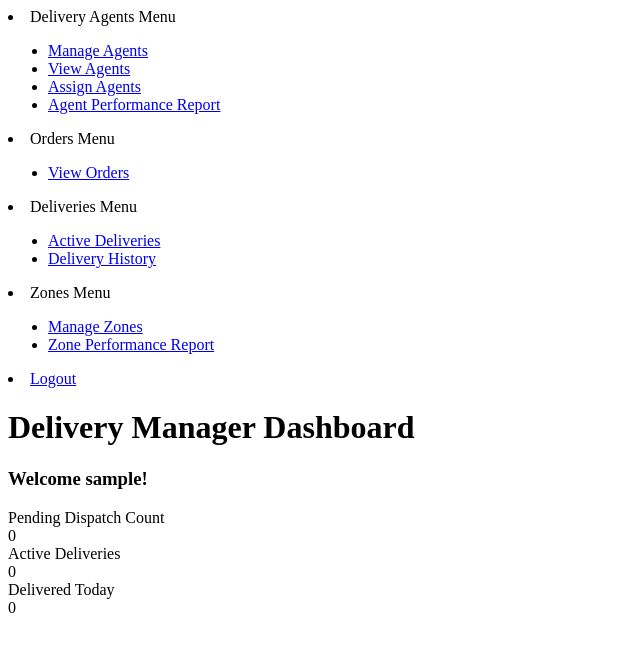
After one commit to TASMIA-AMIN/E-Commerce-Store, a PHP site: page /controller/DeliveryManagerDashboardController.php in a window 1280 px wide. The commit adds this page. Shown: the top 652 px of the page, without its empty margins (0-640 px from the left). Run offline with PHP 8.4, Linux system fonts and the light colour scheme; the visitor is signed in with stand-in values (Sample User, id 1); tables that the repository leaves empty or names only in its code hold one stand-in row (values such as "Sample post").

Commit message:
Dashboard + Logout + Sidebar + Minor Changes

```diff
--- /dev/null
+++ b/controller/DeliveryManagerDashboardController.php
@@ -0,0 +1,13 @@
+<?php
+	require_once '../model/DeliveryManagerGeneric.php';
+	require_once '../model/DeliveryManagerDashboardModel.php';
+
+	$conn = Connect();
+	$pendingDispatch = pendingDispatchCount($conn);
+	$activeDelivery = activeDeliveryCount($conn);
+	$deliveredToday = deliveredTodayCount($conn);
+	Close($conn);
+
+	include '../views/DeliveryManagerDashboard.php';
+
+?>
--- a/controller/DeliveryManagerLoginController.php
+++ b/controller/DeliveryManagerLoginController.php
@@ -18,7 +18,7 @@
 			$_SESSION['isLogged'] = true;
 			$_SESSION['username'] = getUserName($conn, $userPhone);
 
-			header('Location: ../views/DeliveryManagerDashboard.php');
+			header('Location: ../controller/DeliveryManagerDashboardController.php');
 			Close($conn);
 			exit();
 
--- /dev/null
+++ b/controller/DeliveryManagerLogoutController.php
@@ -0,0 +1,6 @@
+<?php
+session_start();
+session_destroy();
+
+header('Location: ../views/DeliveryManagerLogin.php');
+?>
--- /dev/null
+++ b/model/DeliveryManagerDashboardModel.php
@@ -0,0 +1,44 @@
+<?php
+	function pendingDispatchCount($conn){
+
+		$sql = "SELECT COUNT(*) AS total FROM delivery_assignments WHERE status = 'assigned'";
+
+		$result = mysqli_query($conn, $sql);
+
+		if(mysqli_num_rows($result) > 0){
+			$row = mysqli_fetch_assoc($result);
+
+			return $row['total'];
+		}
+		return 0;
+	}
+
+	function activeDeliveryCount($conn){
+
+		$sql = "SELECT COUNT(*) AS total FROM delivery_assignments WHERE status IN ('assigned', 'picked_up', 'in_transit')";
+
+		$result = mysqli_query($conn, $sql);
+
+		if(mysqli_num_rows($result) > 0){
+			$row = mysqli_fetch_assoc($result);
+
+			return $row['total'];
+		}
+		return 0;
+	}
+
+	function deliveredTodayCount($conn){
+
+		$sql = "SELECT COUNT(*) AS total FROM delivery_assignments WHERE status = 'delivered' AND DATE(delivered_at) = CURDATE()";
+
+		$result = mysqli_query($conn, $sql);
+
+		if(mysqli_num_rows($result) > 0){
+			$row = mysqli_fetch_assoc($result);
+
+			return $row['total'];
+		}
+		return 0;
+	}
+
+?>
--- a/views/DeliveryManagerDashboard.php
+++ b/views/DeliveryManagerDashboard.php
@@ -1,7 +1,8 @@
 <?php
 	session_start();
-	if(!$_SESSION['isLogged']){
-		header('../views/DeliveryManagerDashboard.php');
+	if(!isset($_SESSION['isLogged']) || !$_SESSION['isLogged']){
+		header('Location: ../views/DeliveryManagerLogin.php');
+		exit();
 	}
 
 ?>
@@ -13,7 +14,24 @@
 	<title>Welcome <?php echo $_SESSION['username'] ?></title>
 </head>
 <body>
-	<?php echo $_SESSION['username'] ?>
+
+	<?php require '../views/DeliveryManagerSideBar.php' ?>
+
+	<h1>Delivery Manager Dashboard</h1>
+	<h3>Welcome <?php echo $_SESSION['username'] ?>!</h3>
+	<div>
+		Pending Dispatch Count<br>
+		<?php echo $pendingDispatch ?><br>
+	</div>
+	<div>
+		Active Deliveries<br>
+		<?php echo $activeDelivery ?><br>
+	</div>
+	<div>
+		Delivered Today<br>
+		<?php echo $deliveredToday ?><br>
+	</div>
+
 
 </body>
 </html>
--- /dev/null
+++ b/views/DeliveryManagerSideBar.php
@@ -0,0 +1,30 @@
+<li>
+    Delivery Agents Menu
+    <ul>
+        <li class=><a href="../views/DeliveryManagerManageAgents.php">Manage Agents</a></li>
+        <li><a href="../views/DeliveryManagerViewAgents.php">View Agents</a></li>
+        <li><a href="../views/DeliveryManagerAssignAgents.php">Assign Agents</a></li>
+        <li><a href="../views/DeliveryManagerAgentPerfReport.php">Agent Performance Report</a></li>
+    </ul>
+</li>
+<li>
+	Orders Menu
+	<ul>
+		<li><a href="../views/DeliveryManagerViewOrder.php">View Orders</a></li>
+	</ul>
+</li>
+<li>
+	Deliveries Menu
+	<ul>
+		<li><a href="../views/DeliveryManagerActiveDeliveries.php">Active Deliveries</a></li>
+		<li><a href="../views/DeliveryManagerDeliveryHistory.php">Delivery History</a></li>
+	</ul>
+</li>
+<li>
+	Zones Menu
+	<ul>
+		<li><a href="../views/DeliveryManagerManageZones.php">Manage Zones</a></li>
+		<li><a href="../views/DeliveryManagerZonePerfReport.php">Zone Performance Report</a></li>
+	</ul>
+</li>
+<li><a href="../controller/DeliveryManagerLogoutController.php">Logout</a></li>
```
Also changed, not shown: views/DeliveryManagerLogin.php (+6 -2 lines), views/DeliveryManagerHomePageView.php (deleted).
